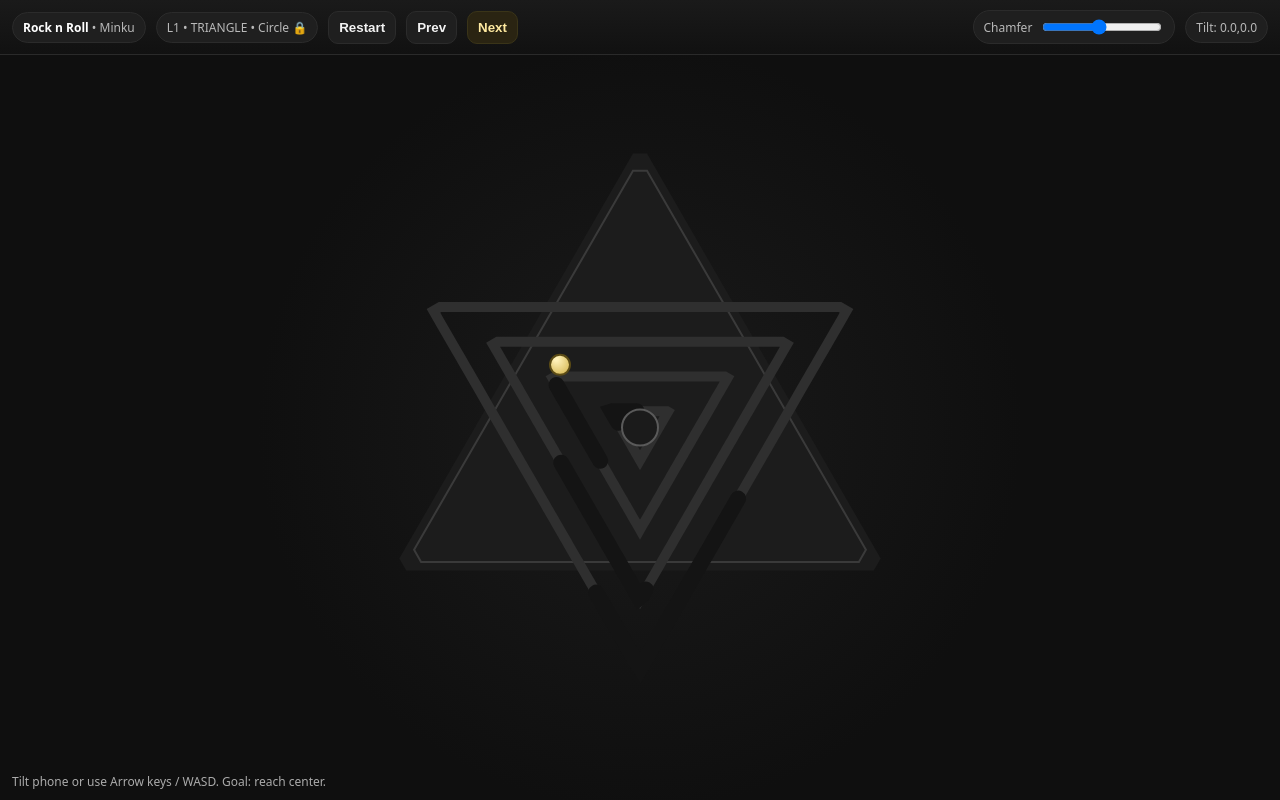
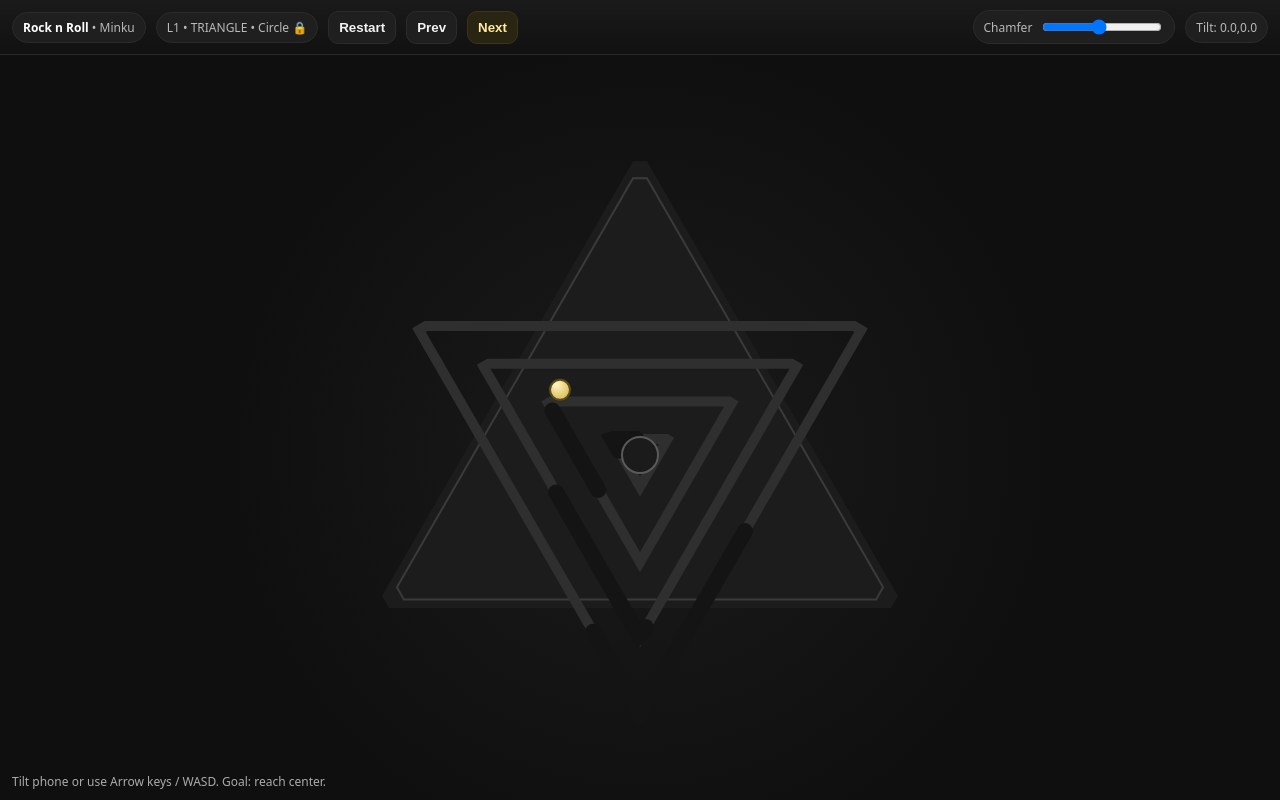
Before and after one commit to Minkutoons/minku-triangle-mazev2.14, a plain HTML site: page index.html in a window 1280 px wide. Drawn offline with Linux system fonts and the light colour scheme; animation ran at ten frames a second.

Commit message:
Update index.html

```diff
--- a/index.html
+++ b/index.html
@@ -19,7 +19,7 @@ Rock n Roll: Ball Maze Challenge – Minku  |  Shapes: Triangle→Square→Recta
   .btn.primary{border-color:#3a3418;background:#2a2412;color:#ffeaa0}
   .slider{display:flex;gap:8px;align-items:center}
   input[type=range]{width:120px}
-  #cv{flex:1;display:block;touch-action:none}
+ #cv{flex:1;display:block;touch-action:none;width:100%;height:100%;}
   #hint{position:fixed;left:12px;bottom:10px;color:#bdbdbd;font-size:12px;opacity:.9}
 </style>
 </head>
@@ -54,14 +54,17 @@ Rock n Roll: Ball Maze Challenge – Minku  |  Shapes: Triangle→Square→Recta
   const chamferEl = document.getElementById('chamfer');
 
   // ---------- Resize ----------
-  function resize(){
-    const dpr = Math.max(1, Math.min(2, devicePixelRatio||1));
-    cv.width = Math.floor(cv.clientWidth * dpr);
-    cv.height = Math.floor(cv.clientHeight * dpr);
-    ctx.setTransform(dpr,0,0,dpr,0,0);
-  }
-  new ResizeObserver(resize).observe(cv);
-  resize();
+function resize(){
+  const dpr = Math.max(1, Math.min(2, devicePixelRatio||1));
+  const w = cv.parentElement.clientWidth;
+  const h = cv.parentElement.clientHeight;
+  cv.width  = Math.floor(w * dpr);
+  cv.height = Math.floor(h * dpr);
+  ctx.setTransform(dpr,0,0,dpr,0,0);
+}
+window.addEventListener('load', resize);
+window.addEventListener('resize', resize);
+resize();
 
   // ---------- Level plan (keep simple, dopamine-friendly) ----------
   // L1 Triangle, L2 Square, L3 Rectangle, L4 Mixed easy, L5 unlock Circle (classic)
```
